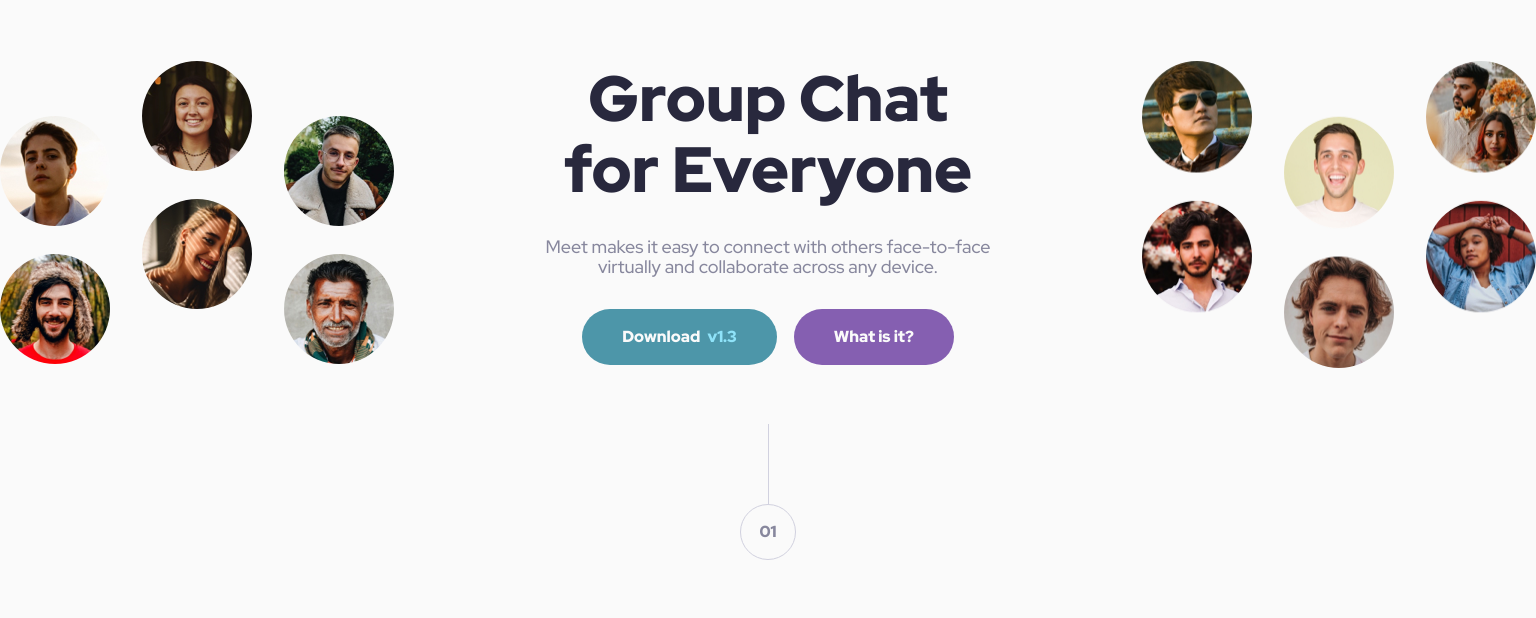
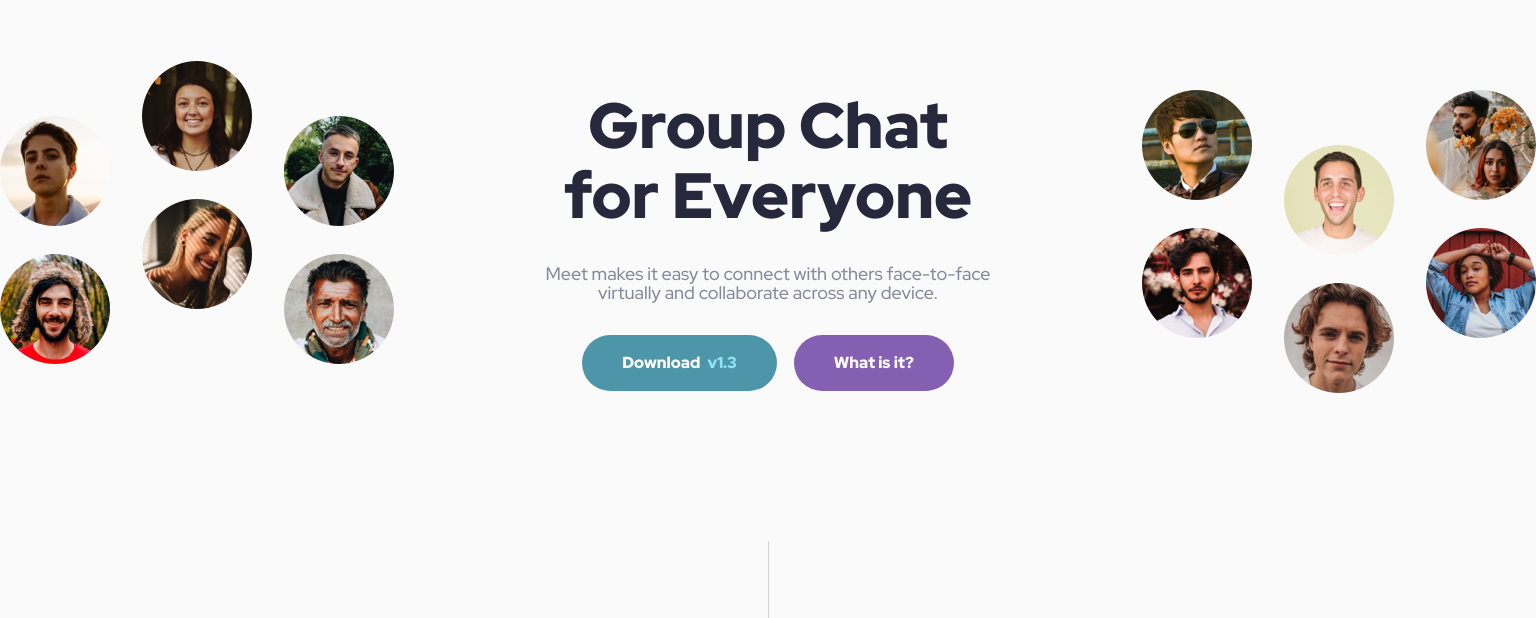
Before and after one commit to 163rohanreddy/frontend-mentor, a website: page index.html in a window 1536 px wide. Shown: the part 115-733 px from the top of the page. Drawn offline with Linux system fonts and the light colour scheme.

Commit message:
Style Changes

```diff
--- a/assets/css/style.scss
+++ b/assets/css/style.scss
@@ -131,7 +131,7 @@ body {
     }
 
     .meet-page-header {
-        padding-top: 4rem;
+        margin-top: 4rem;
         display: flex;
 
         @media only screen and (max-width: 767px) {
@@ -193,6 +193,8 @@ body {
             flex-direction: row;
             justify-content: space-between;
             width: 100%;
+            margin-bottom: 4rem;
+            height: 22.5rem;
 
             .page-section-header {
                 width: 28rem;
@@ -201,6 +203,10 @@ body {
                 justify-content: center;
                 align-items: center;
                 gap: 2rem;
+            }
+
+            .page-hero-img-right {
+                object-fit: none;
             }
         }
 
```
Also changed, not shown: assets/css/style.css, 2 other files.
